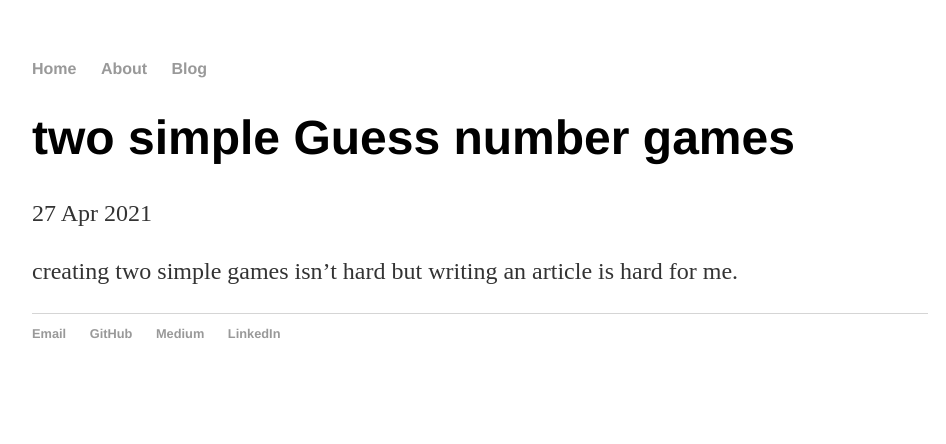
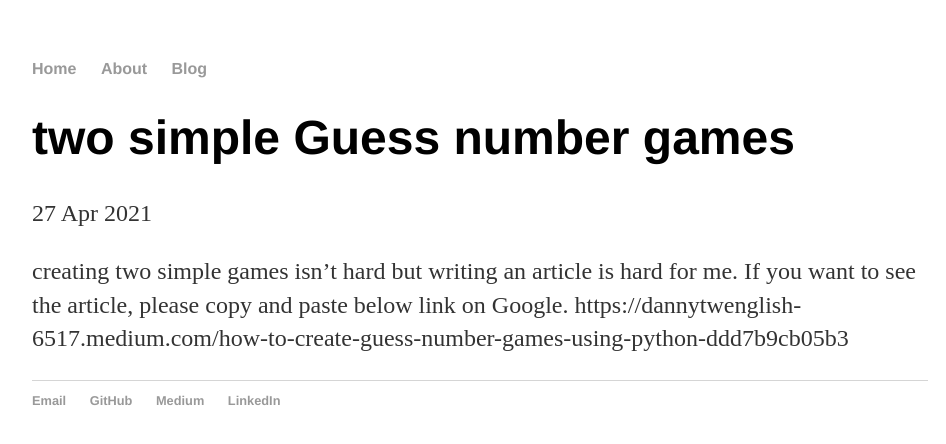
Before and after one commit to dannytw9332/dannytw9332.github.io, a Jekyll site: the page built from _posts/2021-04-27-guess-number-code.md, in a window 1280 px wide. Shown: the top 444 px of the page, without its empty margins (160-1106 px from the left). Built offline with Jekyll 4.4.1, drawn with Linux system fonts in a browser that asks for light colours.

Commit message:
Update 2021-04-27-guess-number-code.md

```diff
--- a/_posts/2021-04-27-guess-number-code.md
+++ b/_posts/2021-04-27-guess-number-code.md
@@ -5,3 +5,5 @@ date: 2021-04-27
 ---
 
 creating two simple games isn't hard but writing an article is hard for me.
+If you want to see the article, please copy and paste below link on Google.
+https://dannytwenglish-6517.medium.com/how-to-create-guess-number-games-using-python-ddd7b9cb05b3
```
